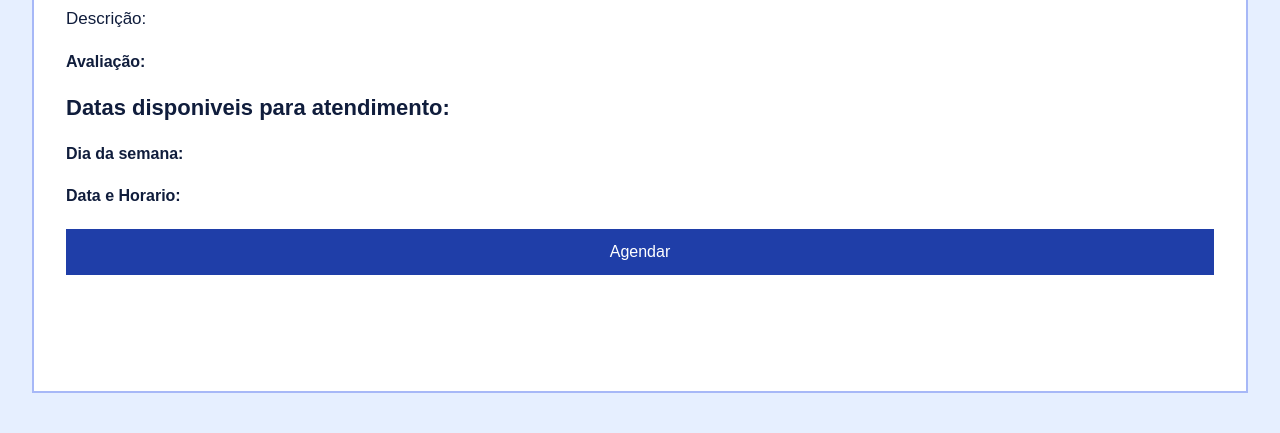
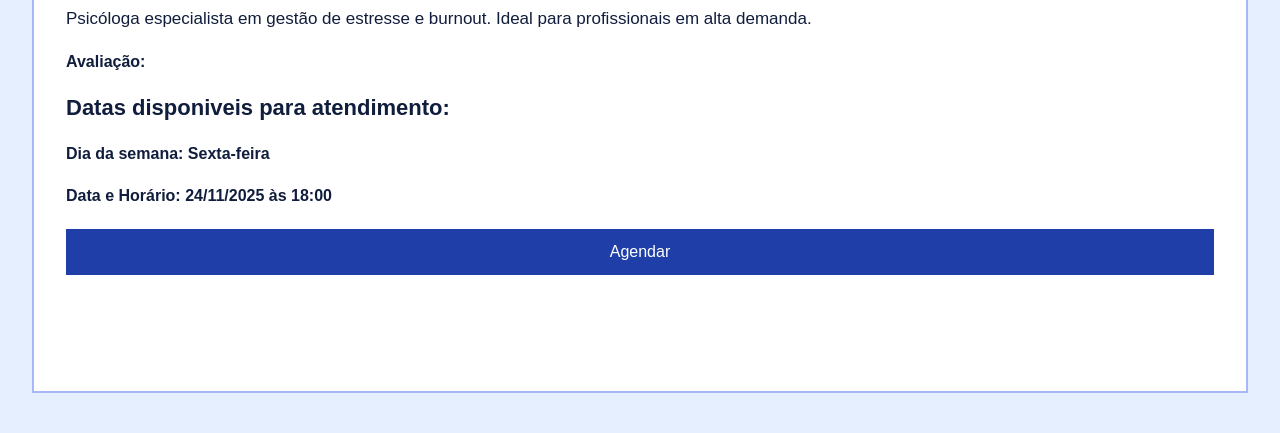
Before and after one commit to gabrielcc5/CO-DESIGN-DE-APLICATIVOS-, a plain HTML site: page Horarios_e_datas.html in a window 1280 px wide. Shown: the part 367-800 px from the top of the page. Drawn offline with Linux system fonts and the light colour scheme.

Commit message:
mudaaças eno html e no css e criação dos codigos em java

```diff
--- a/Horarios_e_datas.html
+++ b/Horarios_e_datas.html
@@ -20,15 +20,16 @@
             </h5>
         </header>
         <main>
-            <h4>Nome do psicólogo</h4>
-            <p>Descrição:</p>
+            <h4 class="nome-psicologo">Nome do psicólogo</h4>
+            <p class="descricao-psicologo">Descrição:</p>
             <h5>Avaliação: </h5>
             <h3>Datas disponiveis para atendimento:</h3>
 
-            <h5>Dia da semana:</h5>
-            <h5>Data e Horario:</h5>
+            <h5 class="dia-semana">Dia da semana:</h5>
+            <h5 class="data-horario">Data e Horario:</h5>
             <button onclick="location.href='Agendamento.html'">Agendar</button>
 
         </main>
+        <script src="JavaScript /horarios.js"></script>
     </body>
 </html>
--- /dev/null
+++ b/JavaScript /horarios.js
@@ -0,0 +1,110 @@
+document.addEventListener('DOMContentLoaded', () => {
+    // Arrays com opções aleatórias
+    const nomesPsicologos = [
+        'Dr. Carlos Eduardo Silva',
+        'Dra. Ana Paula Santos',
+        'Dr. Roberto Mendes',
+        'Dra. Juliana Ferreira',
+        'Dr. Fernando Oliveira',
+        'Dra. Mariana Costa',
+        'Dr. Lucas Almeida',
+        'Dra. Beatriz Rodrigues'
+    ];
+
+    const descricoes = [
+        'Psicólogo clínico especializado em terapia cognitivo-comportamental com mais de 10 anos de experiência. Atende adultos e adolescentes.',
+        'Psicóloga especialista em ansiedade e depressão. Formada pela USP com pós-graduação em terapia de casais.',
+        'Psicólogo com foco em desenvolvimento pessoal e autoestima. Utiliza técnicas de mindfulness e terapia humanista.',
+        'Psicóloga clínica especializada em transtornos alimentares e imagem corporal. Atende presencialmente e online.',
+        'Psicólogo especialista em terapia familiar e relacionamentos. Mais de 15 anos de experiência clínica.',
+        'Psicóloga com especialização em psicologia positiva e bem-estar. Atende jovens adultos e profissionais.',
+        'Psicólogo clínico com foco em traumas e TEPT. Formado em EMDR e outras técnicas especializadas.',
+        'Psicóloga especialista em gestão de estresse e burnout. Ideal para profissionais em alta demanda.'
+    ];
+
+    const diasSemana = [
+        'Segunda-feira',
+        'Terça-feira',
+        'Quarta-feira',
+        'Quinta-feira',
+        'Sexta-feira',
+        'Sábado'
+    ];
+
+    const horarios = [
+        '08:00',
+        '09:00',
+        '10:00',
+        '11:00',
+        '14:00',
+        '15:00',
+        '16:00',
+        '17:00',
+        '18:00',
+        '19:00'
+    ];
+
+    // Função para gerar data aleatória nos próximos 30 dias
+    function gerarDataAleatoria() {
+        const hoje = new Date();
+        const diasAdicionar = Math.floor(Math.random() * 30) + 1; // Entre 1 e 30 dias
+        const data = new Date(hoje);
+        data.setDate(hoje.getDate() + diasAdicionar);
+
+        const dia = String(data.getDate()).padStart(2, '0');
+        const mes = String(data.getMonth() + 1).padStart(2, '0');
+        const ano = data.getFullYear();
+
+        return `${dia}/${mes}/${ano}`;
+    }
+
+    // Função para selecionar item aleatório de um array
+    function itemAleatorio(array) {
+        return array[Math.floor(Math.random() * array.length)];
+    }
+
+    // Selecionar elementos do DOM
+    const nomePsicologo = document.querySelector('.nome-psicologo');
+    const descricaoPsicologo = document.querySelector('.descricao-psicologo');
+    const diaSemana = document.querySelector('.dia-semana');
+    const dataHorario = document.querySelector('.data-horario');
+
+    // Preencher com valores aleatórios
+    if (nomePsicologo) {
+        // Verificar se há um psicólogo selecionado no localStorage
+        const psicologoSelecionado = localStorage.getItem('psicologoSelecionado');
+        if (psicologoSelecionado && nomesPsicologos.includes(psicologoSelecionado)) {
+            // Usar o nome selecionado na página Psicólogos
+            nomePsicologo.textContent = psicologoSelecionado;
+
+            // Encontrar o índice do psicólogo selecionado para usar a descrição correspondente
+            const indicePsicologo = nomesPsicologos.indexOf(psicologoSelecionado);
+            if (descricaoPsicologo && indicePsicologo !== -1) {
+                descricaoPsicologo.textContent = descricoes[indicePsicologo];
+            }
+
+            // Limpar o localStorage após usar
+            localStorage.removeItem('psicologoSelecionado');
+        } else {
+            // Se não houver seleção, usar nome e descrição aleatórios
+            const indiceAleatorio = Math.floor(Math.random() * nomesPsicologos.length);
+            nomePsicologo.textContent = nomesPsicologos[indiceAleatorio];
+            if (descricaoPsicologo) {
+                descricaoPsicologo.textContent = descricoes[indiceAleatorio];
+            }
+        }
+    } else if (descricaoPsicologo) {
+        // Se não houver nomePsicologo mas houver descricao, usar descrição aleatória
+        descricaoPsicologo.textContent = itemAleatorio(descricoes);
+    }
+
+    if (diaSemana) {
+        diaSemana.textContent = `Dia da semana: ${itemAleatorio(diasSemana)}`;
+    }
+
+    if (dataHorario) {
+        const data = gerarDataAleatoria();
+        const horario = itemAleatorio(horarios);
+        dataHorario.textContent = `Data e Horário: ${data} às ${horario}`;
+    }
+});
--- a/css/style.css
+++ b/css/style.css
@@ -141,3 +141,9 @@ main h4 a {
 main h4 a:hover {
     background-color: #274edc;
 }
+
+.Dados_formulario {
+    display: flex;
+    flex-direction: column;
+    gap: 2rem;
+}
```
Also changed, not shown: Aeróbicos.html (+3 -0 lines), Agendamento.html (+8 -6 lines), CVV.html (+3 -0 lines), Diário.html (+3 -0 lines), JavaScript /Java.js (+15 -0 lines), JavaScript /psicologos.js (added, +37 -0 lines), Livros.html (+3 -0 lines), Meditações.html (+3 -0 lines), Podcasts.html (+3 -0 lines), Psicólogos.html (+3 -34 lines), Yoga.html (+3 -0 lines), meditação_atenção_focada.html (+3 -0 lines), meditação_com_mantras.html (+3 -0 lines), meditação_guiada.html (+3 -0 lines), 1 more files.
